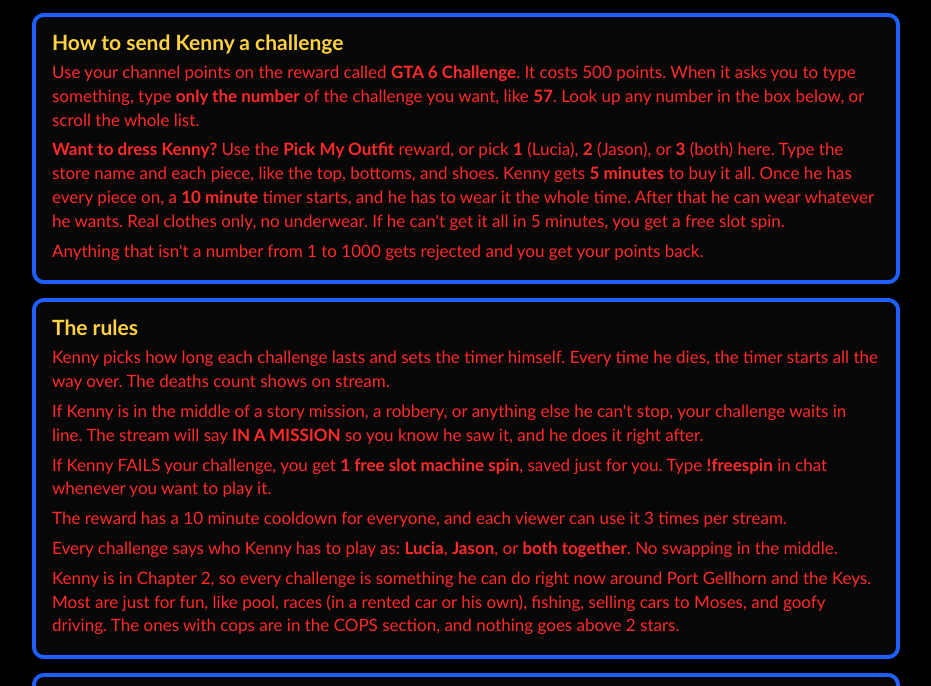
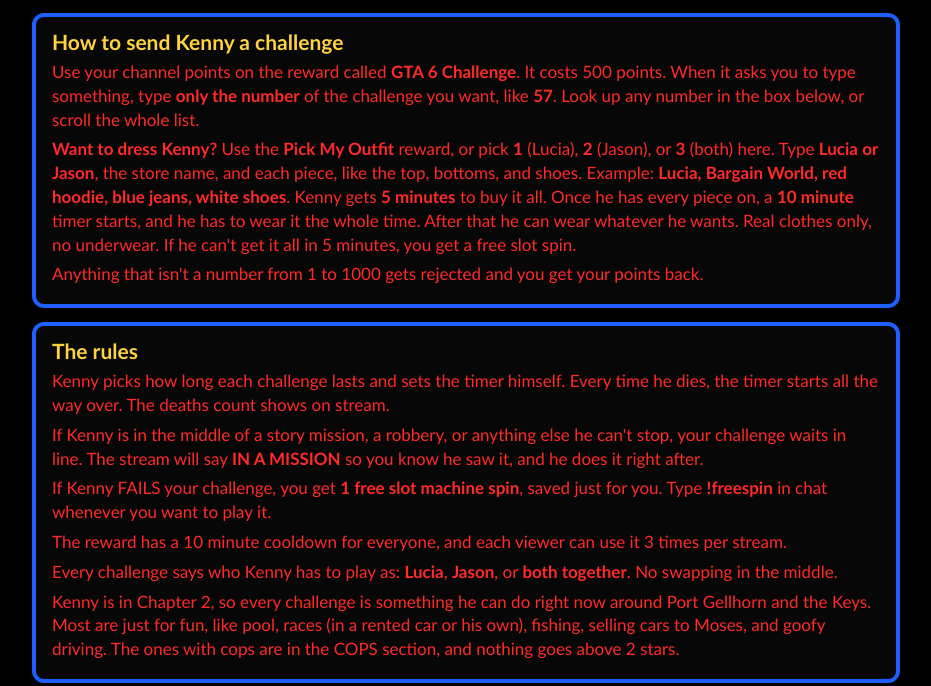
Before and after one commit to twitchtvkennysignguy9009/gta6-challenge-list, a plain HTML site: page index.html in a window 1280 px wide. Shown: the part 89-775 px from the top of the page, without its empty margins (174-1105 px from the left). Drawn offline with Linux system fonts and the light colour scheme.

Commit message:
Outfit: pick Lucia or Jason

```diff
--- a/index.html
+++ b/index.html
@@ -32,7 +32,7 @@ h1{margin:6px 0 4px;text-align:center;font-family:"Arial Black",Impact,sans-seri
 <div class="card">
 <h2>How to send Kenny a challenge</h2>
 <p>Use your channel points on the reward called <b>GTA 6 Challenge</b>. It costs 500 points. When it asks you to type something, type <b>only the number</b> of the challenge you want, like <b>57</b>. Look up any number in the box below, or scroll the whole list.</p>
-<p><b>Want to dress Kenny?</b> Use the <b>Pick My Outfit</b> reward, or pick <b>1</b> (Lucia), <b>2</b> (Jason), or <b>3</b> (both) here. Type the store name and each piece, like the top, bottoms, and shoes. Kenny gets <b>5 minutes</b> to buy it all. Once he has every piece on, a <b>10 minute</b> timer starts, and he has to wear it the whole time. After that he can wear whatever he wants. Real clothes only, no underwear. If he can't get it all in 5 minutes, you get a free slot spin.</p>
+<p><b>Want to dress Kenny?</b> Use the <b>Pick My Outfit</b> reward, or pick <b>1</b> (Lucia), <b>2</b> (Jason), or <b>3</b> (both) here. Type <b>Lucia or Jason</b>, the store name, and each piece, like the top, bottoms, and shoes. Example: <b>Lucia, Bargain World, red hoodie, blue jeans, white shoes</b>. Kenny gets <b>5 minutes</b> to buy it all. Once he has every piece on, a <b>10 minute</b> timer starts, and he has to wear it the whole time. After that he can wear whatever he wants. Real clothes only, no underwear. If he can't get it all in 5 minutes, you get a free slot spin.</p>
 <p>Anything that isn't a number from 1 to 1000 gets rejected and you get your points back.</p>
 </div>
 
```
